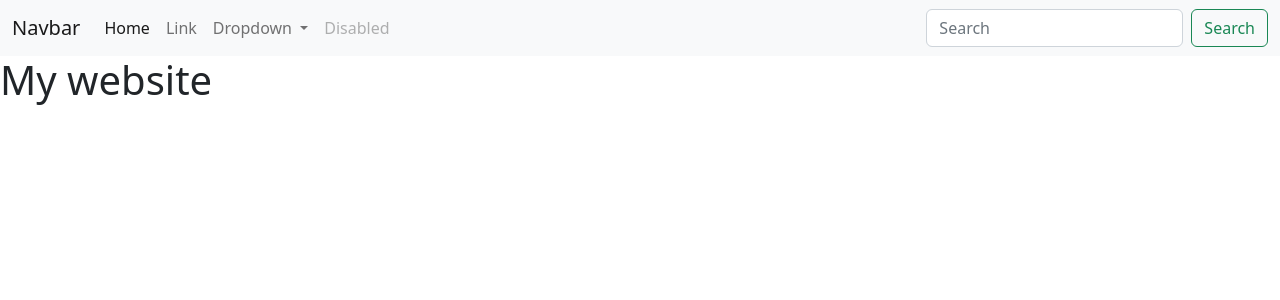
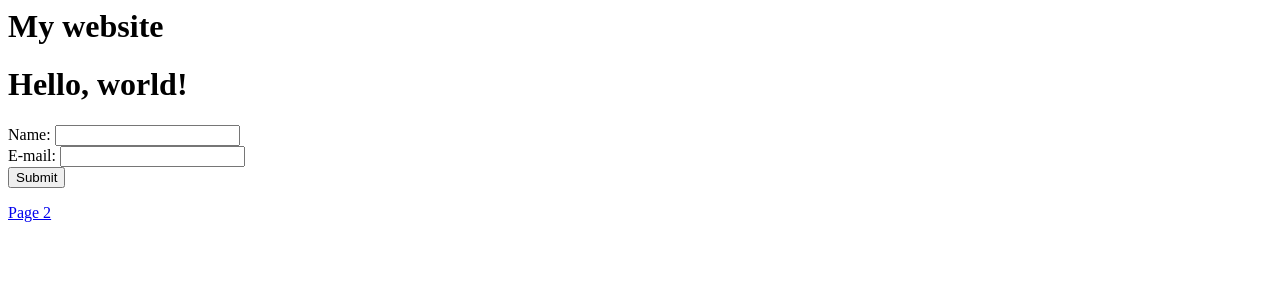
Before and after one commit to landrydroupy/homework2.php, a PHP site: page / in a window 1280 px wide. Shown: the top 300 px of the page. Run offline with PHP 8.4, Linux system fonts and the light colour scheme.

Commit message:
Update index.php

```diff
--- a/index.php
+++ b/index.php
@@ -1,5 +1,22 @@
-<?php require_once("header.php"); ?>
+
 <h1>My website</h1>
-    <script src="https://cdn.jsdelivr.net/npm/bootstrap@5.2.1/dist/js/bootstrap.bundle.min.js" integrity="sha384-u1OknCvxWvY5kfmNBILK2hRnQC3Pr17a+RTT6rIHI7NnikvbZlHgTPOOmMi466C8" crossorigin="anonymous"></script>
+
+
+ <h1>Hello, world!</h1>
+    <form action="header.php" method="get">
+Name: <input type="text" name="name"><br>
+E-mail: <input type="text" name="email"><br>
+<input type="submit">
+</form>
+
+    <a class="btn btn-primary" href="page2.html" role="button">Page 2</a>
+    <script src="https://cdn.jsdelivr.net/npm/bootstrap@5.2.0/dist/js/bootstrap.bundle.min.js" integrity="sha384-A3rJD856KowSb7dwlZdYEkO39Gagi7vIsF0jrRAoQmDKKtQBHUuLZ9AsSv4jD4Xa" crossorigin="anonymous"></script>
   </body>
 </html>
+
+
+
+
+<script src="https://cdn.jsdelivr.net/npm/bootstrap@5.2.1/dist/js/bootstrap.bundle.min.js" integrity="sha384-u1OknCvxWvY5kfmNBILK2hRnQC3Pr17a+RTT6rIHI7NnikvbZlHgTPOOmMi466C8" crossorigin="anonymous"></script>
+  </body>
+</html>
```
